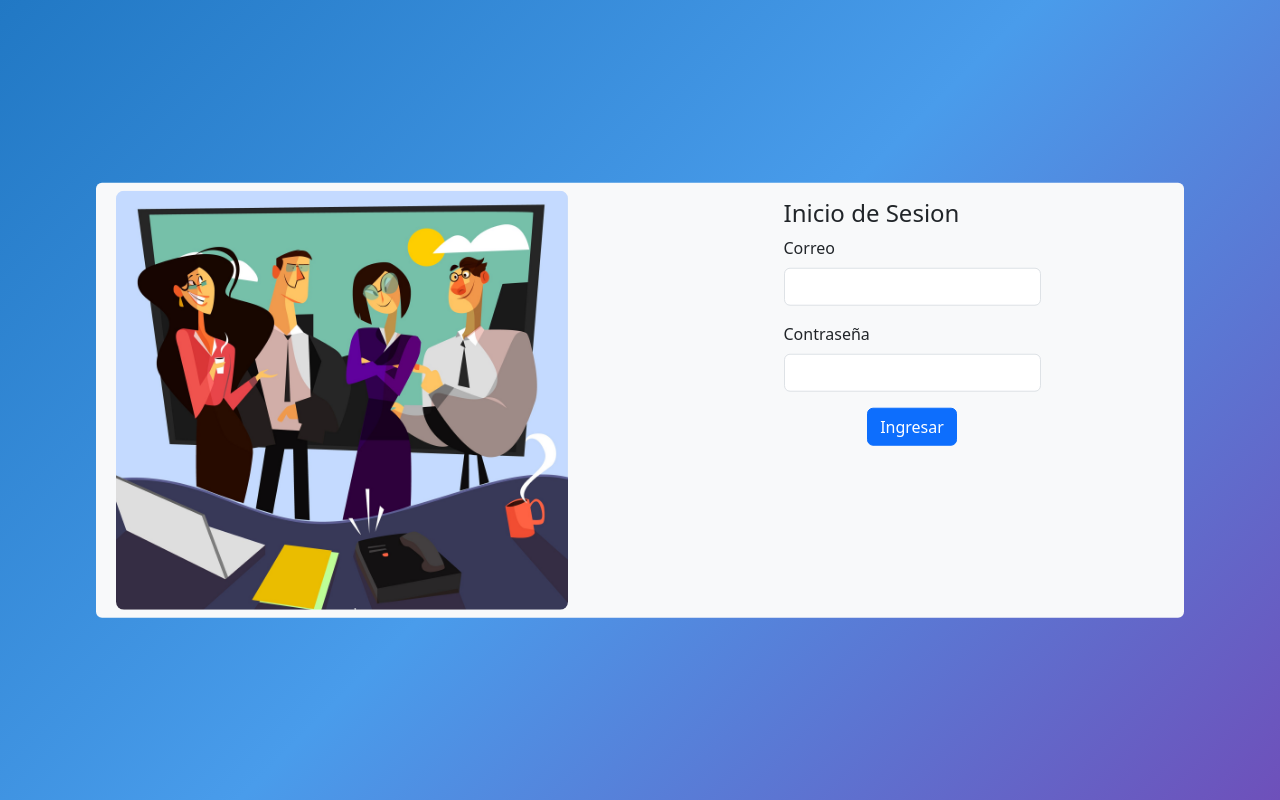
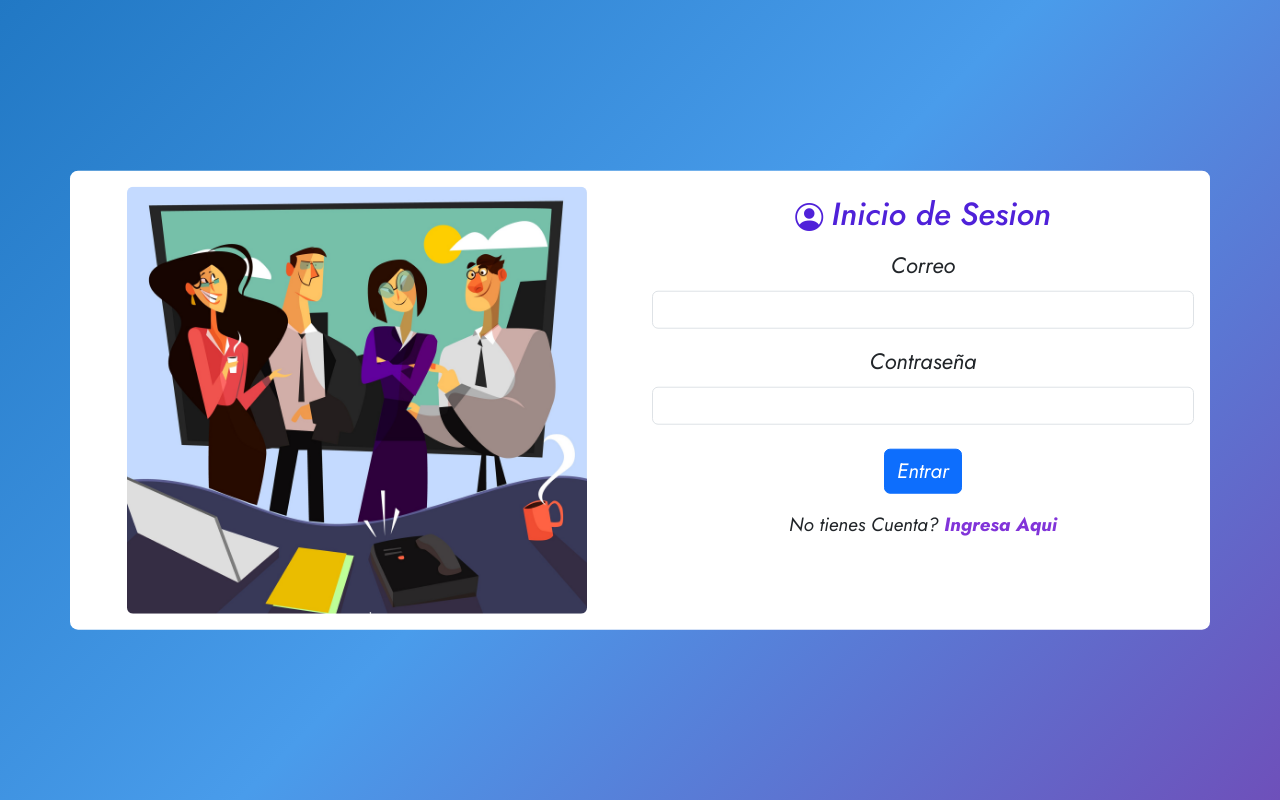
Before and after one commit to MisaelUAT/Techmex_cursesnld, an Angular app: page / in a window 1280 px wide. Built offline with nearby package versions, Linux system fonts and the light colour scheme.

Commit message:
Login estilizado listo \\MH

```diff
--- a/angular.json
+++ b/angular.json
@@ -24,9 +24,7 @@
           "builder": "@angular/build:application",
           "options": {
             "browser": "src/main.ts",
-            "polyfills": [
-              "zone.js"
-            ],
+            "polyfills": ["zone.js"],
             "tsConfig": "tsconfig.app.json",
             "assets": [
               {
@@ -36,7 +34,8 @@
             ],
             "styles": [
               "src/styles.css",
-              "node_modules/bootstrap/dist/css/bootstrap.min.css"
+              "node_modules/bootstrap/dist/css/bootstrap.min.css",
+              "node_modules/bootstrap-icons/font/bootstrap-icons.css"
             ]
           },
           "configurations": {
@@ -81,10 +80,7 @@
         "test": {
           "builder": "@angular/build:karma",
           "options": {
-            "polyfills": [
-              "zone.js",
-              "zone.js/testing"
-            ],
+            "polyfills": ["zone.js", "zone.js/testing"],
             "tsConfig": "tsconfig.spec.json",
             "assets": [
               {
@@ -92,9 +88,7 @@
                 "input": "public"
               }
             ],
-            "styles": [
-              "src/styles.css"
-            ]
+            "styles": ["src/styles.css"]
           }
         }
       }
--- a/package.json
+++ b/package.json
@@ -29,6 +29,7 @@
     "@angular/platform-browser": "^20.1.0",
     "@angular/router": "^20.1.0",
     "bootstrap": "^5.3.8",
+    "bootstrap-icons": "^1.13.1",
     "rxjs": "~7.8.0",
     "tslib": "^2.3.0",
     "zone.js": "~0.15.0"
--- a/src/app/app-module.ts
+++ b/src/app/app-module.ts
@@ -8,6 +8,7 @@ import { Registro } from './registro/registro';
 
 const routes: Routes = [
   {path: 'login', component: Login, data: {background_class: 'bg_login'}},
+  {path: 'registro', component: Registro, data: {background_class: 'bg_registro'}},
   {path:'',component: Login, data: {background_class: 'bg_login'}}
 ]
 
--- a/src/app/login/login.css
+++ b/src/app/login/login.css
@@ -8,3 +8,37 @@
   object-fit: cover;
   display: block;
 }
+
+.img-login1 {
+  width: 85%;
+}
+
+.form-style-content{
+  font-family: 'Jost-Italic';
+  font-size: 1.4rem;
+
+}
+
+
+.form-title{
+    color: #4F21D9;
+}
+
+.form-style h2 {
+  color: #4F21D9;
+  font-family: 'Jost-Italic';
+
+}
+
+.form-style-content button{
+  font-size: 1.3rem;
+
+}
+
+.form-registro{
+  font-size: 1.2rem;
+}
+
+.form-registro a{
+color: #8134D9;
+}
--- a/src/app/login/login.html
+++ b/src/app/login/login.html
@@ -1,31 +1,45 @@
 <div
-  class="container-lg bg-light position-absolute top-50 start-50 translate-middle login_struct rounded-2"
+  class="container-lg bg-white position-absolute top-50 start-50 translate-middle p-3 rounded-3 mx-auto"
 >
   <div class="row">
     <div class="col-md-6">
-      <div class="d-flex flex-row align-items-center">
-        <img src="/login/login_image.jpg" class="login_image rounded-2 p-2 rounded-4" />
+      <div class="d-flex flex-row justify-content-center">
+        <img src="/login/login_image.jpg" id="img-login" class="img-login1 border-1 rounded-2" />
       </div>
     </div>
     <div class="col-md-6">
-      <div class="d-flex flex-row justify-content-center align-items-center">
-        <form class="mt-md-3">
-          <h4 class="">Inicio de Sesion</h4>
-          <div class="mb-3">
-            <label for="email_Login" class="form-label">Correo</label>
+      <div class="d-flex flex-column form-style">
+        <div class="d-flex flex-row justify-content-center mt-2">
+          <i class="bi bi-person-circle fs-3 form-title me-2"></i>
+          <h2 class="text-center">Inicio de Sesion</h2>
+        </div>
+        <form action="" class="form-style-content">
+          <div class="d-flex flex-column align-items-center mt-2 mb-3">
+            <label for="exampleInputEmail1" class="form-label">Correo</label>
             <input
               type="email"
               class="form-control"
-              id="input_emailLogin"
+              id="exampleInputEmail1"
               aria-describedby="emailHelp"
             />
           </div>
-          <div class="mb-3">
-            <label for="email_password" class="form-label">Contraseña</label>
-            <input type="password" class="form-control" id="input_passwordLogin" />
+          <div class="d-flex flex-column align-items-center">
+            <label for="exampleInputEmail1" class="form-label">Contraseña</label>
+            <input
+              type="email"
+              class="form-control"
+              id="exampleInputEmail1"
+              aria-describedby="emailHelp"
+            />
           </div>
-          <div class="d-flex flex-row align-items-center justify-content-center">
-            <button type="submit" class="btn btn-primary">Ingresar</button>
+          <div class="d-flex flex-row justify-content-center mt-4">
+            <button type="submit" class="btn btn-primary">Entrar</button>
+          </div>
+          <div class="d-flex flex-column align-items-center mt-3">
+            <p class="form-registro">
+              No tienes Cuenta?
+              <a [routerLink]="['/registro']" class="text-decoration-none fw-bold">Ingresa Aqui</a>
+            </p>
           </div>
         </form>
       </div>
--- a/src/app/login/login.ts
+++ b/src/app/login/login.ts
@@ -1,11 +1,12 @@
 import { Component } from '@angular/core';
+import { ServiceStyles } from '../servicios/service-styles';
 
 @Component({
   selector: 'app-login',
   standalone: false,
   templateUrl: './login.html',
-  styleUrl: './login.css'
+  styleUrl: './login.css',
 })
 export class Login {
-
+  img_login!: HTMLImageElement;
 }
--- a/src/styles.css
+++ b/src/styles.css
@@ -1,4 +1,11 @@
 /* You can add global styles to this file, and also import other style files */
+
+@font-face {
+  font-family: "Jost-Italic";
+  src: url(/fonts/Jost/Jost-Italic-VariableFont_wght.ttf);
+}
+
+
 .bg_login{
 background: linear-gradient(135deg,
   #2178C4 0%,
```
Also changed, not shown: src/app/servicios/service-styles.ts (+14 -10 lines), 1 other file (tests, documents, lock files or other folders).
